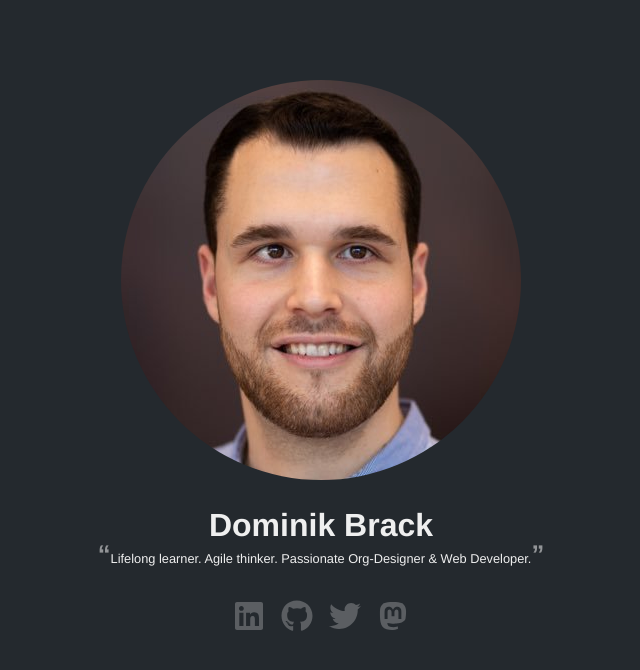
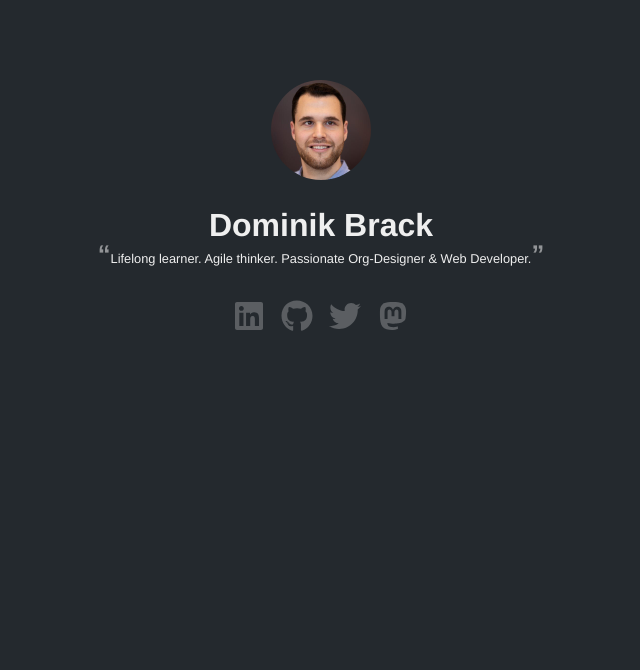
Before and after one commit to dbrack/brack.io-website, a React (Vite) app: page / in a window 1280 px wide. Shown: the top 670 px of the page, without its empty margins (319-959 px from the left). Built offline with nearby package versions, Linux system fonts and the light colour scheme.

Commit message:
Increase avatar resolution

```diff
--- a/src/Avatar.tsx
+++ b/src/Avatar.tsx
@@ -3,10 +3,12 @@ import styled from 'styled-components';
 
 const CircularPicture = styled.img`
 	border-radius: 50%;
+	wdith: 6.25rem;
+	height: 6.25rem;
 `;
 
 const Avatar = () => {
-	const avatar = new URL('./assets/portrait.jpeg?width=100', import.meta.url);
+	const avatar = new URL('./assets/portrait.jpeg?width=400', import.meta.url);
 	return <CircularPicture src={avatar.pathname} alt="Portrait" />;
 };
 
```
